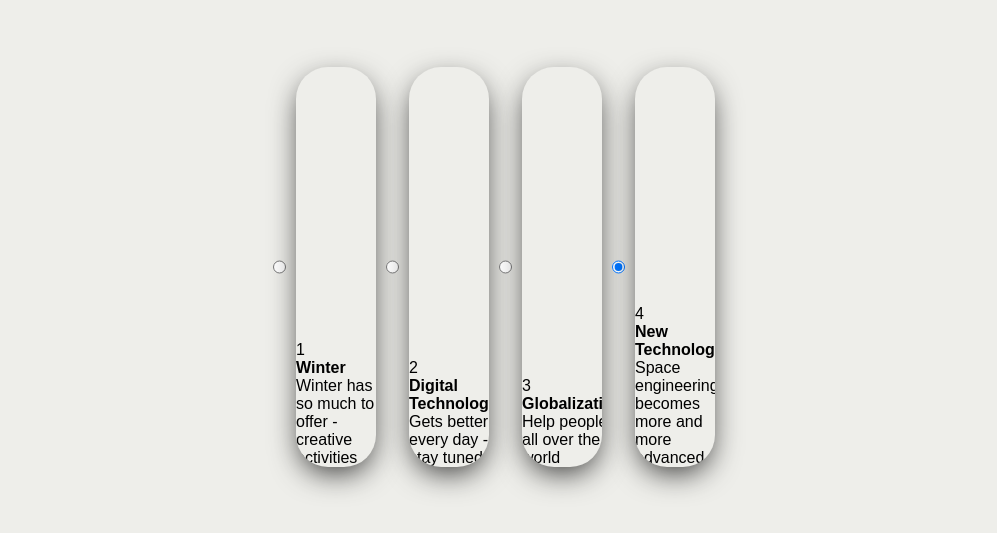
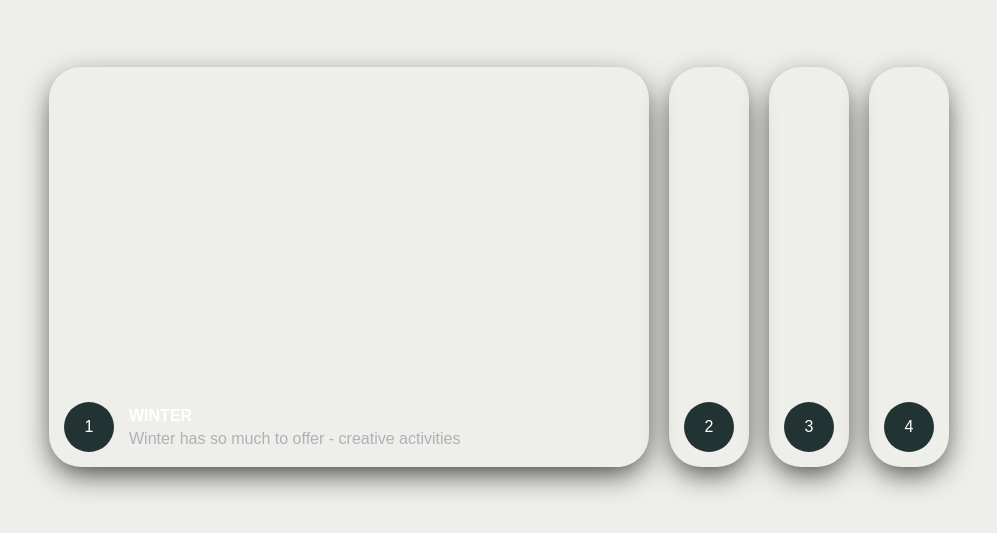
Before and after one commit to FNH99/css-card-animation-main, a plain HTML site: page index.html in a window 1280 px wide. Shown: the part 133-666 px from the top of the page, without its empty margins (141-1138 px from the left). Drawn offline with Linux system fonts and the light colour scheme.

Commit message:
updated css

```diff
--- a/index.html
+++ b/index.html
@@ -20,7 +20,7 @@
                 </div>
             </label>
 
-            <input type="radio" name="slide" id="c2" checked>
+            <input type="radio" name="slide" id="c2" >
             <label for="c2" class="card">
                 <div class="row">
                     <div class="icon">2</div>
@@ -31,7 +31,7 @@
                 </div>
             </label>
 
-            <input type="radio" name="slide" id="c3" checked>
+            <input type="radio" name="slide" id="c3" >
             <label for="c3" class="card">
                 <div class="row">
                     <div class="icon">3</div>
@@ -42,7 +42,7 @@
                 </div>
             </label>
 
-            <input type="radio" name="slide" id="c4" checked>
+            <input type="radio" name="slide" id="c4" >
             <label for="c4" class="card">
                 <div class="row">
                     <div class="icon">4</div>
--- a/style.css
+++ b/style.css
@@ -37,3 +37,59 @@ body {
     transition: .6s cubic-bezier(.28, -0.03, 0, .99);
     box-shadow: 0px 10px 30px -5px rgba(0, 0, 0, 0.8);
 }
+
+.card > .row {
+    color: white;
+    display: flex;
+    flex-wrap: nowrap;
+}
+
+.card > .row > .icon {
+    background: #233;
+    color: white;
+    border-radius: 50%;
+    width: 50px;
+    display: flex;
+    justify-content: center;
+    align-items: center;
+    margin: 15px;
+}
+
+.card > .row > .description {
+    display: flex;
+    justify-content: center;
+    flex-direction: column;
+    overflow: hidden;
+    height: 80px;
+    width: 520px;
+    opacity: 0;
+    transform: translateY(30px);
+    transition-delay: .3s;
+    transition: all .3s ease;
+}
+
+.description p {
+    color: #b0b0ba;
+    padding-top: 5px;
+}
+
+.description h4 {
+    text-transform: uppercase;
+}
+
+input {
+    display: none;
+}
+
+input:checked + label {
+    width: 600px;
+}
+
+input:checked + label .description {
+    opacity: 1 !important;
+    transform: translateY(0) !important;
+}
+
+/* .card[for="c1"] {
+    background-image: url('./image-winter.jpg');
+} */
```
